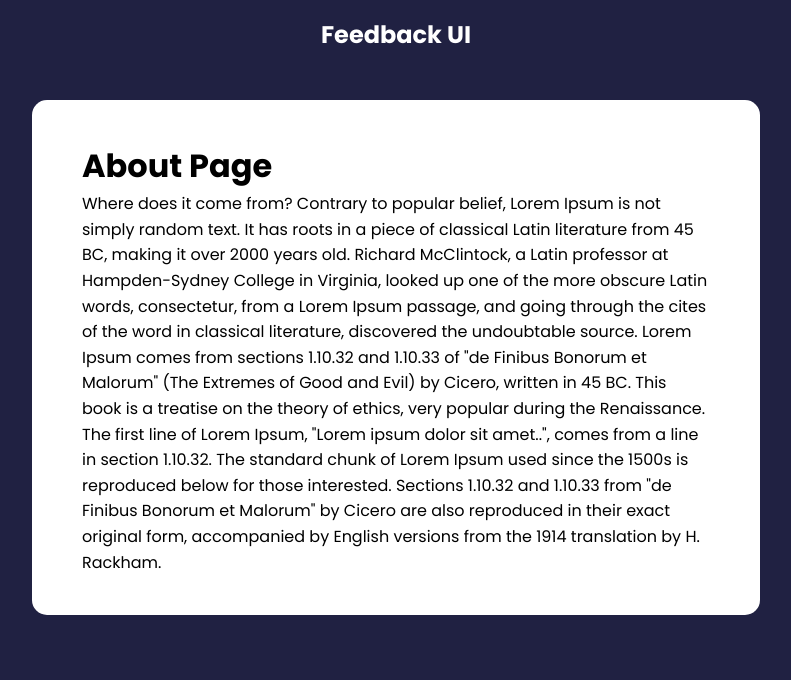
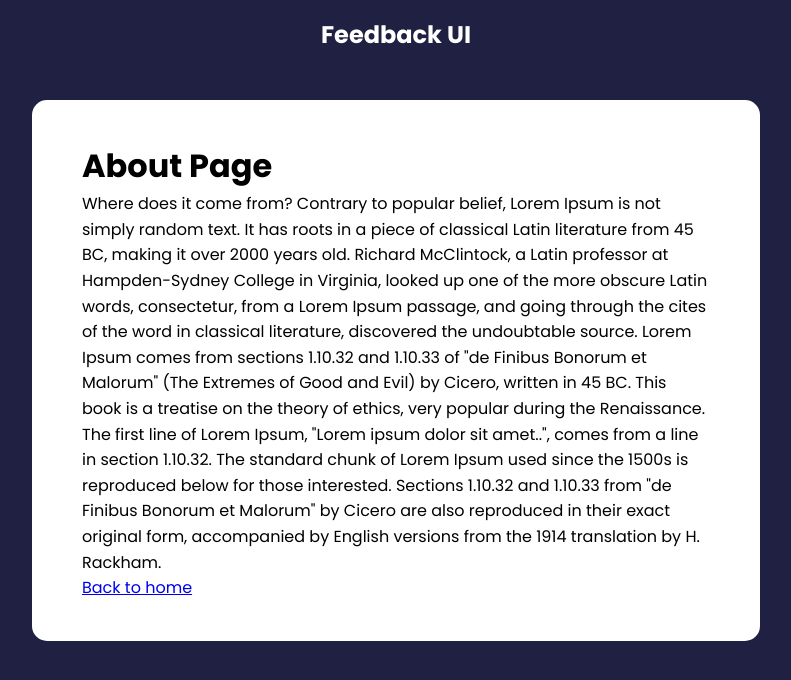
Before and after one commit to danipereiracodes/feedback-box, a React (Create React App) app: page /about in a window 1280 px wide. Shown: the top 680 px of the page, without its empty margins (244-1035 px from the left). Built offline with nearby package versions, Linux system fonts and the light colour scheme.

Commit message:
installed react-router-dom and set the routes

```diff
--- a/src/pages/AboutPage.js
+++ b/src/pages/AboutPage.js
@@ -1,4 +1,5 @@
 import Card from "../components/shared/Card"
+import { Link } from "react-router-dom"
 
 function AboutPage() {
     return (
@@ -10,6 +11,7 @@
                 Contrary to popular belief, Lorem Ipsum is not simply random text. It has roots in a piece of classical Latin literature from 45 BC, making it over 2000 years old. Richard McClintock, a Latin professor at Hampden-Sydney College in Virginia, looked up one of the more obscure Latin words, consectetur, from a Lorem Ipsum passage, and going through the cites of the word in classical literature, discovered the undoubtable source. Lorem Ipsum comes from sections 1.10.32 and 1.10.33 of "de Finibus Bonorum et Malorum" (The Extremes of Good and Evil) by Cicero, written in 45 BC. This book is a treatise on the theory of ethics, very popular during the Renaissance. The first line of Lorem Ipsum, "Lorem ipsum dolor sit amet..", comes from a line in section 1.10.32.
 
                 The standard chunk of Lorem Ipsum used since the 1500s is reproduced below for those interested. Sections 1.10.32 and 1.10.33 from "de Finibus Bonorum et Malorum" by Cicero are also reproduced in their exact original form, accompanied by English versions from the 1914 translation by H. Rackham.</p>
+                <Link to='/'>Back to home</Link>
         </Card>
     )
 }
```
